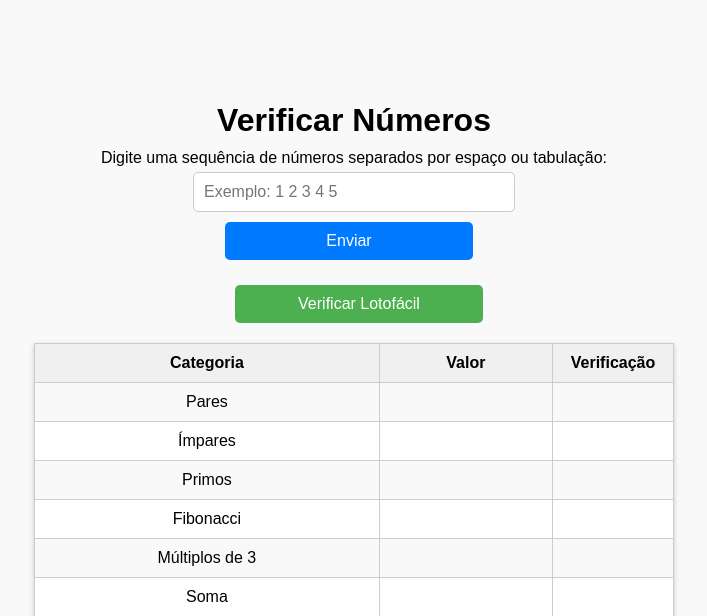
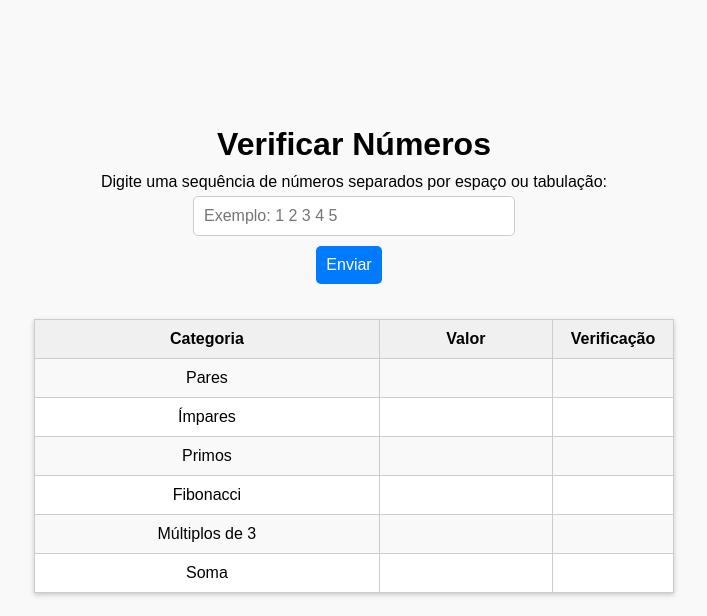
Before and after one commit to georgtonramos/siteloto, a Flask app: page /verificar in a window 1280 px wide. Shown: the top 616 px of the page, without its empty margins (286-993 px from the left). Run offline with Flask 3, Linux system fonts and the light colour scheme.

Commit message:
Update page index

```diff
--- a/templates/index.html
+++ b/templates/index.html
@@ -12,7 +12,7 @@
     <input type="text" id="sequence" placeholder="Exemplo: 1 2 3 4 5">
     <div class="botoes">
         <button onclick="processSequence()">Enviar</button>
-        <button onclick="checkLotofacil()" id="botao-verificar-lotofacil">Verificar Lotofácil</button>
+        <!-- <button onclick="checkLotofacil()" id="botao-verificar-lotofacil">Verificar Lotofácil</button> -->
     </div>
 
     <table id="result-table" class="tabela-destaque">
```
